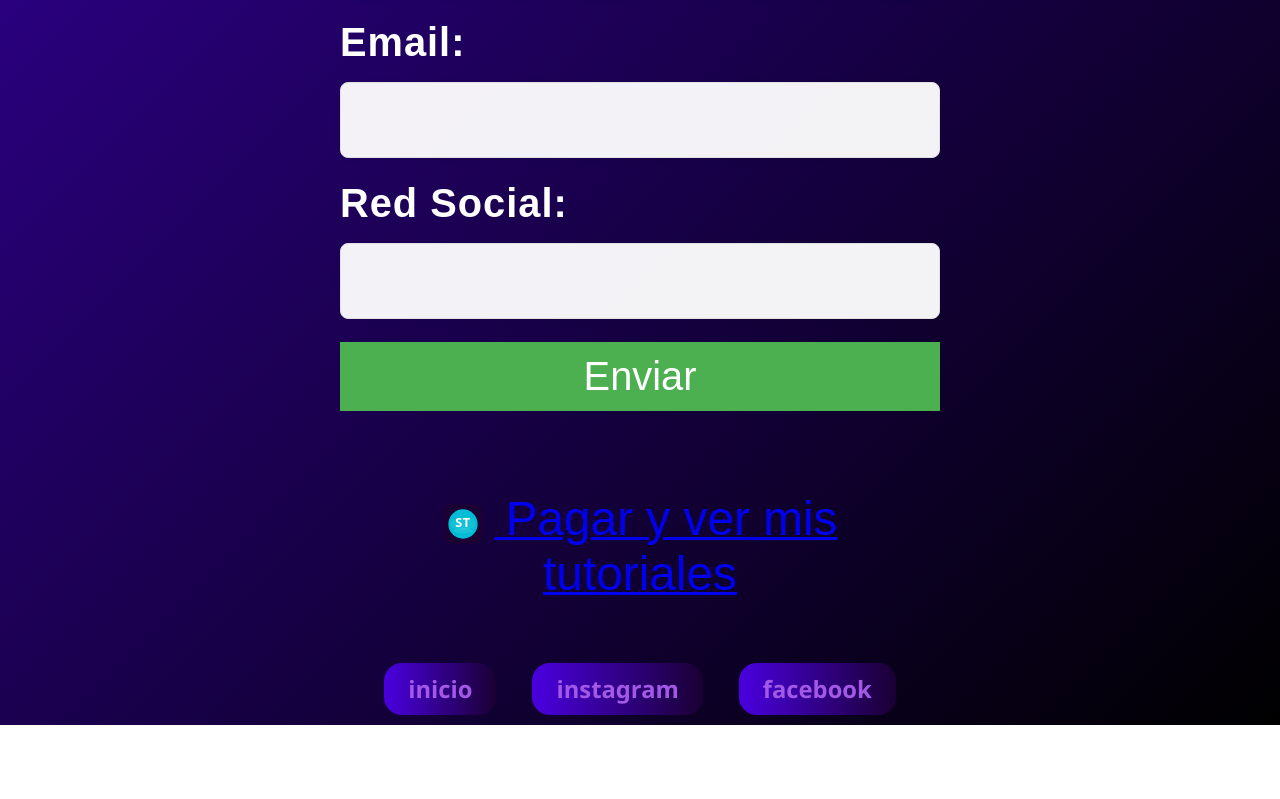
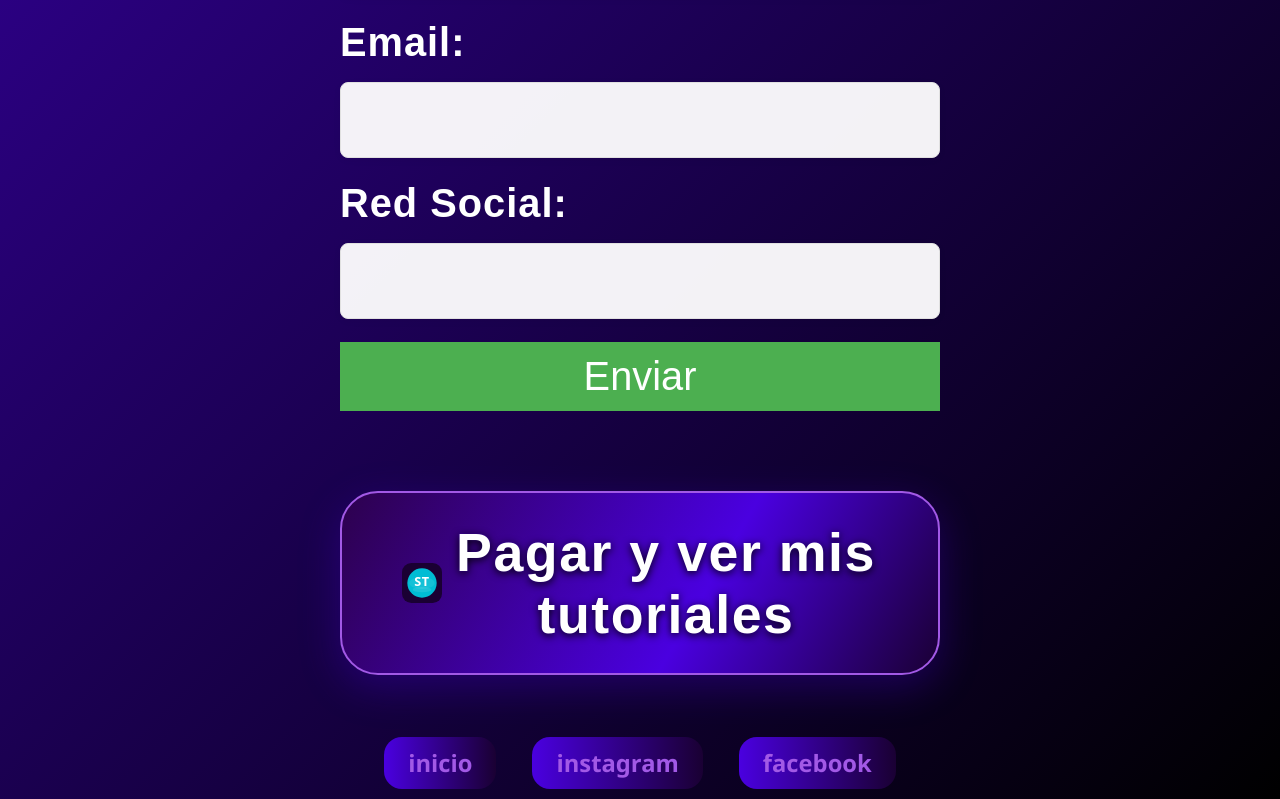
Before and after one commit to desarrolador/nuevoproyectoweb, a website: page public/index.html in a window 1280 px wide. Shown: the part 5126-5925 px from the top of the page. Before the commit the page ends 5851 px from the top, so only its background shows below. Drawn offline with Linux system fonts and the light colour scheme.

Commit message:
guardo actualizacion

```diff
--- a/public/styles.css
+++ b/public/styles.css
@@ -109,31 +109,36 @@ body {
         .success { background: #e8f5e9; color: #2e7d32; }
         .error { background: #ffebee; color: #c62828; }
 /* Diseño para el enlace de Mercado Pago */
-.satoshitango-btn {
-    background: linear-gradient(90deg, #f7f7f7 0%, #00bcd4 100%);
-    box-shadow: 0 4px 16px rgba(0,188,212,0.10);
-    border: none;
-    transition: background 0.3s, transform 0.2s;
-    cursor: pointer;
-    display: inline-block;
-    margin: 30px auto 0 auto;
-    padding: 1px ;
-    text-align: center;
+.satoshitango-gothic-btn {
+  display: inline-flex;
+  align-items: center;
+  padding: 28px 60px;
+  border-radius: 38px;
+  background: linear-gradient(120deg, #2d014d 0%, #4a00e0 60%, #1a0033 100%);
+  color: #fff;
+  font-family: 'UnifrakturCook', 'Cinzel Decorative', 'Segoe UI', Arial, sans-serif;
+  font-size: 1.35em;
+  font-weight: bold;
+  letter-spacing: 1.5px;
+  text-shadow: 0 2px 8px #000, 0 0 2px #4a00e0;
+  border: 2.5px solid #a259e6;
+  box-shadow: 0 12px 40px rgba(74,0,224,0.30);
+  transition: background 0.3s, color 0.2s, box-shadow 0.2s, transform 0.2s;
+  cursor: pointer;
+  text-decoration: none;
 }
-.satoshitango-btn:hover {
-    background: linear-gradient(90deg, #00bcd4 0%, #f7f7f7 100%);
-    transform: scale(1.05);
+.satoshitango-gothic-btn:hover {
+  background: linear-gradient(120deg, #4a00e0 0%, #2d014d 100%);
+  color: #fff;
+  box-shadow: 0 16px 56px rgba(74,0,224,0.40);
+  transform: scale(1.06);
+  cursor: pointer;
 }
-.satoshitango-logo {
-    width: 120px;
-    height: auto;
-    vertical-align: middle;
-    border-radius: 16px;
-    box-shadow: 0 2px 8px rgba(0,188,212,0.10);
-    transition: box-shadow 0.3s;
+.satoshitango-gothic-btn:active {
+  filter: brightness(0.95);
 }
-.satoshitango-btn:hover .satoshitango-logo {
-    box-shadow: 0 4px 16px rgba(0,188,212,0.25);
+.satoshitango-gothic-btn, .satoshitango-gothic-btn * {
+  cursor: pointer !important;
 }
 
 .section {
```
Also changed, not shown: public/index.html (+0 -1 lines).
